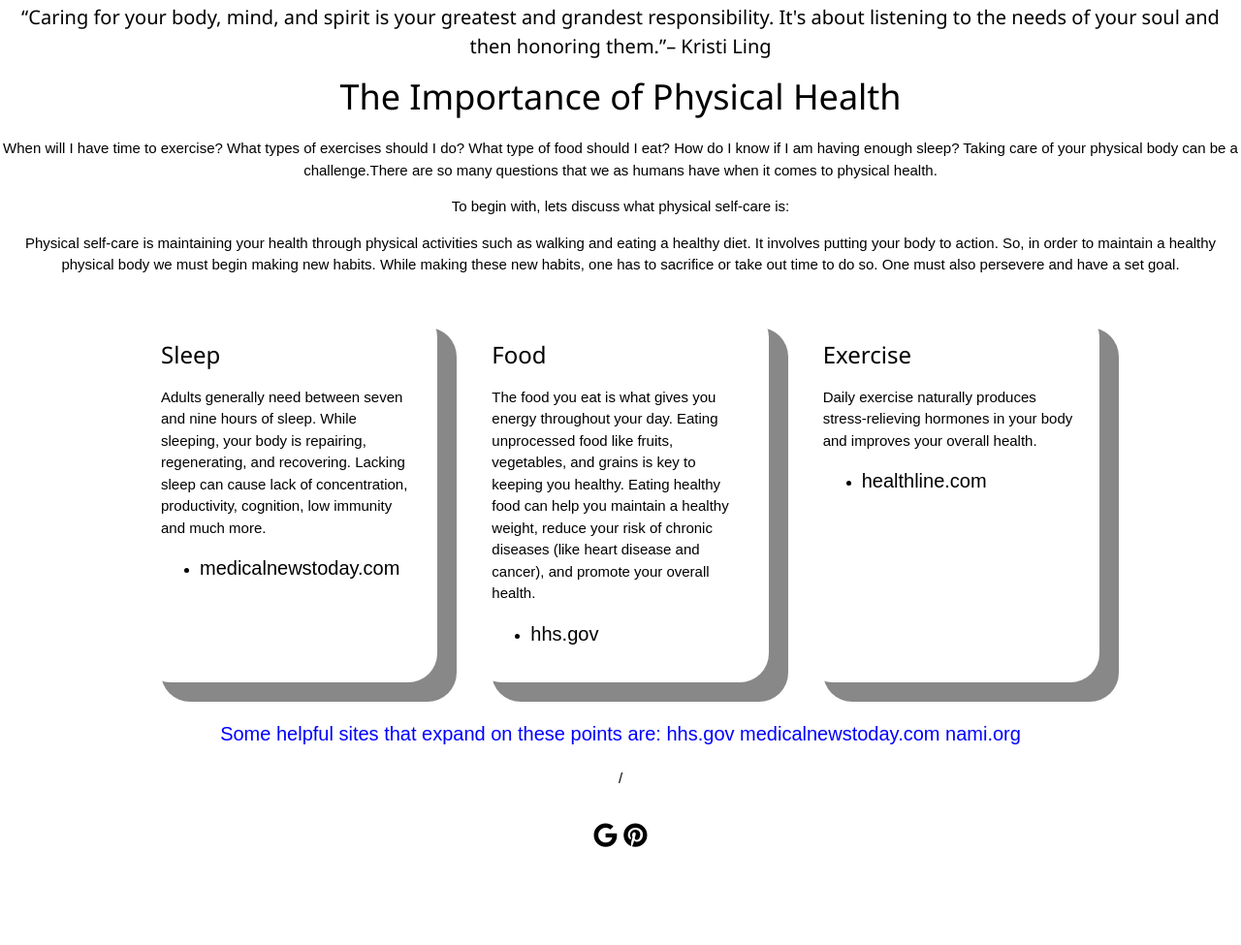
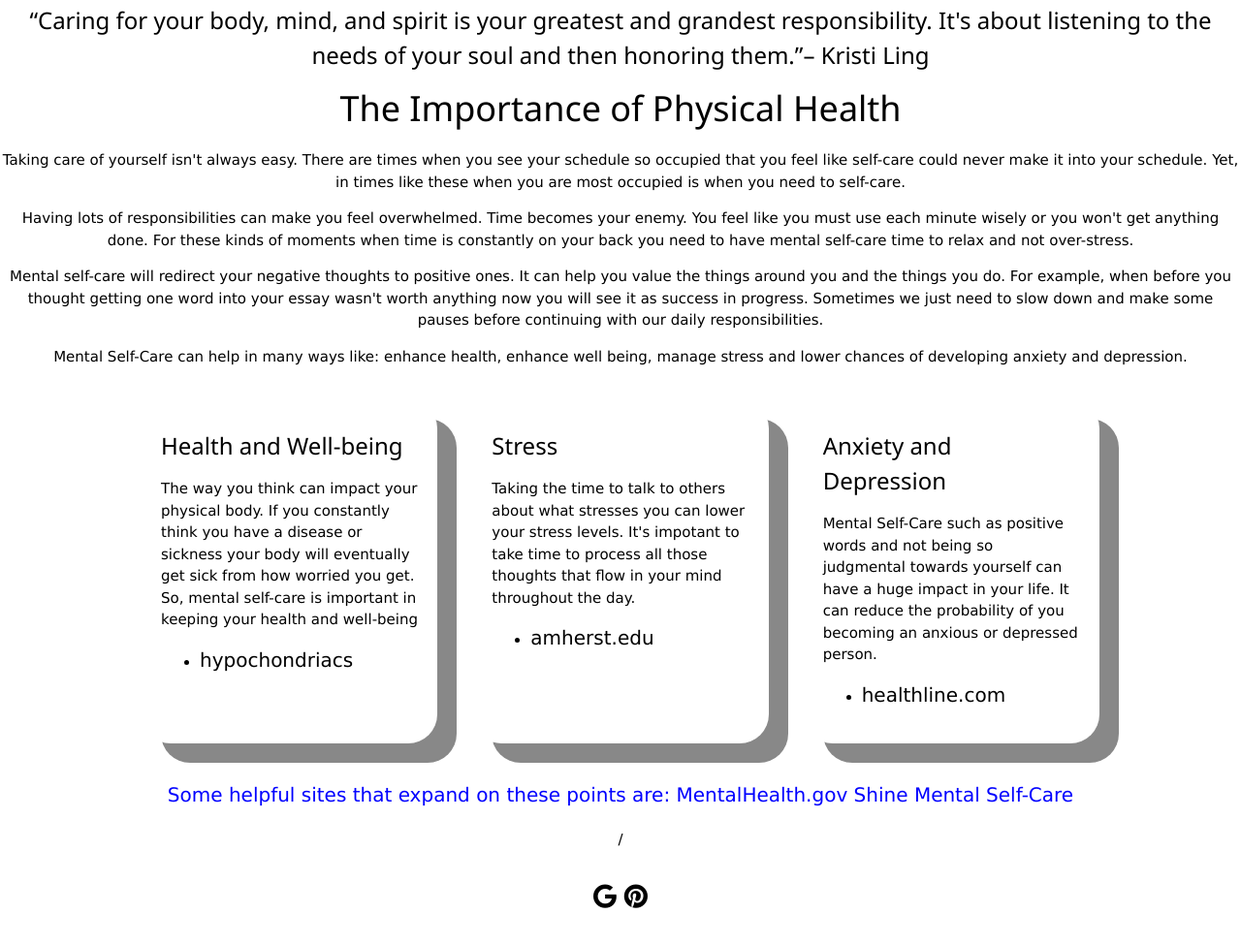
Before and after one commit to noemixg/Noemi, a plain HTML site: page physical.html in a window 1280 px wide. Shown: the part 407-1382 px from the top of the page at 97% size. Before the commit the page ends 1319 px from the top, so only its background shows below. Drawn offline with nearby package versions, Linux system fonts and the light colour scheme.

Commit message:
Add files via upload

```diff
--- a/physical.html
+++ b/physical.html
@@ -7,86 +7,9 @@
         <link rel="stylesheet" href="stylesheet.css">
         <link rel="stylesheet" href="https://www.w3schools.com/w3css/4/w3.css">
         <style>
-               * {
-    box-sizing: border-box;
-}
-
-body {
-    color: black;
-    margin: 0;
-    font-family: sans-serif;
-    text-align: center;
-}
-
-a {
-    text-decoration: none;
-    font-size: 20px;
-}
-li{
-
-        width: 80%;
-        height: 80%;
-        text-align: left;
-        padding-left: 0px;
-     }
-
-.nav-header {
-    background: white;
-    height: 50px;
-    display: flex;
-}
-
-.nav-div {
-    margin: auto;
-}
-
-.search-icon {
-    margin: 30px;
-    font-size: 25px;
-}
-
-.nav-bar {
-    list-style-type: none;
-    display: flex;
-}
-
-.main-header {
-    background: url("imgs2/physical.jpg") no-repeat center;
-    background-size: cover;
-    height: 400px;
-}
-
-.main-header-title {
-    text-align: left;
-    font-size: 2.5em;
-    color: #f7f8f9;
-    text-transform: uppercase;
-    font-weight: normal;
-    padding-left: 75px;
-    text-shadow: 2px 2px 5px darkgrey;
-    margin-top: 0px;
-}
-
-.box {
-    width: 80%;
-    margin: auto;
-    display: flex;
-    flex-direction: row-reverse;
-}
-
-.card {
-    width: 100%;
-    padding: 20px;
-    text-align: left;
-    background-color: white;
-    margin: 18px;
-    border-radius: 30px;
-    box-shadow: 20px 20px #888888;
-}
-.links{
-   font-size: 20px;
-   color:blue;
-}
+            .main-header {
+            background: url("imgs2/mental.jpg") no-repeat right;
+            }
         </style>
     </head>
     <body>
@@ -106,46 +29,46 @@ li{
         <div class="main-header">
             <h1 class="main-header-title">Physical Health</h1>
         </div>
-        <h4>“Caring for your body, mind, and spirit is your greatest and grandest responsibility. It's about listening to the needs of your soul and then honoring them.”– Kristi Ling</h4>
+        <h3>“Caring for your body, mind, and spirit is your greatest and grandest responsibility. It's about listening to the needs of your soul and then honoring them.”– Kristi Ling</h3>
         <h1>The Importance of Physical Health</h1>
-        <p>When will I have time to exercise? What types of exercises should I do? What type of food should I eat? How do I know if I am having enough sleep? Taking care of your physical body can be a challenge.There are so many questions that we as humans have when it comes to physical health. </p>
-        <p>To begin with, lets discuss what physical self-care is:</p>
-        <p>Physical self-care is maintaining your health through physical activities such as walking and eating a healthy diet. It involves putting your body to action. So, in order to maintain a healthy physical body we must begin making new habits. While making these new habits, one has to sacrifice or take out time to do so. One must also persevere and have a set goal.</p>
-        <p></p>
+        <p>Taking care of yourself isn't always easy. There are times when you see your schedule so occupied that you feel like self-care could never make it into your schedule. Yet, in times like these when you are most occupied is when you need to self-care.</p>
+        <p>Having lots of responsibilities can make you feel overwhelmed. Time becomes your enemy. You feel like you must use each minute wisely or you won't get anything done. For these kinds of moments when time is constantly on your back you need to have mental self-care time to relax and not over-stress.</p>
+        <p>Mental self-care will redirect your negative thoughts to positive ones. It can help you value the things around you and the things you do. For example, when before you thought getting one word into your essay wasn't worth anything now you will see it as success in progress. Sometimes we just need to slow down and make some pauses before continuing with our daily responsibilities.</p>
+        <p>Mental Self-Care can help in many ways like: enhance health, enhance well being, manage stress and lower chances of developing anxiety and depression.</p>
         <div class="box">
             <div class="card">
-                <h3>Exercise</h3>
+                <h3>Anxiety and Depression</h3>
                 <p>
-                    Daily exercise naturally produces stress-relieving hormones in your body and improves your overall health.
+                    Mental Self-Care such as positive words and not being so judgmental towards yourself can have a huge impact in your life. It can reduce the probability of you becoming an anxious or depressed person.
                 </p>
                 <ul>
                     <li><a href="https://www.healthline.com/health-news/self-care-is-not-just-treating-yourself#Care-for-your-body">healthline.com</a></li>
                 </ul>
             </div>
             <div class="card">
-                <h3>Food</h3>
+                <h3>Stress</h3>
                 <p>
-                    The food you eat is what gives you energy throughout your day. Eating unprocessed food like fruits, vegetables, and grains is key to keeping you healthy. Eating healthy food can help you maintain a healthy weight, reduce your risk of chronic diseases (like heart disease and cancer), and promote your overall health.
+                    Taking the time to talk to others about what stresses you can lower your stress levels. It's impotant to take time to process all those thoughts that flow in your mind throughout the day.
                 </p>
                 <ul>
-                    <li><a href="https://www.hhs.gov/fitness/eat-healthy/importance-of-good-nutrition/index.html">hhs.gov</a></li>
+                    <li><a href="https://www.amherst.edu/campuslife/health-safety-wellness/counseling/wellness/self-care-and-stress-reduction/de-stress">amherst.edu</a></li>
                 </ul>
             </div>
             <div class="card">
-                <h3>Sleep</h3>
+                <h3>Health and Well-being</h3>
                 <p>
-                     Adults generally need between seven and nine hours of sleep. While sleeping, your body is repairing, regenerating, and recovering. Lacking sleep can cause lack of concentration, productivity, cognition, low immunity and much more.
+                    The way you think can impact your physical body. If you constantly think you have a disease or sickness your body will eventually get sick from how worried you get. So, mental self-care is important in keeping your health and well-being
                 </p>
                 <ul>
-                     <li><a href="https://www.medicalnewstoday.com/articles/325353.php#lower-weight-gain-risk">medicalnewstoday.com</a></li>
+                    <li><a href="https://www.sandiegouniontribune.com/sdut-ill-illusions-ailments-may-be-imaginary-but-2010mar23-htmlstory.html">hypochondriacs</a></li>
                 </ul>
             </div>
         </div>
         <div class="links">
             <p> Some helpful sites that expand on these points are:
-                <a href="https://www.hhs.gov/fitness/eat-healthy/importance-of-good-nutrition/index.html">hhs.gov</a>
-                <a href="https://www.medicalnewstoday.com/articles/325353.php#lower-weight-gain-risk">medicalnewstoday.com</a>
-                <a href="https://www.nami.org/Find-Support/Family-Members-and-Caregivers/Taking-Care-of-Yourself">nami.org</a>
+                <a href="https://www.mentalhealth.gov/basics/what-is-mental-health">MentalHealth.gov</a>
+                <a href="https://advice.shinetext.com/articles/how-to-practice-physical-mental-and-emotional-self-care/">Shine</a>
+                <a href="https://www.mentalhealthfirstaid.org/2019/08/how-to-practice-self-care-on-a-busy-schedule/">Mental Self-Care</a>
             </p>
         </div>
         /
```
Also changed, not shown: index.html (+25 -30 lines), mental.html (+15 -25 lines).
